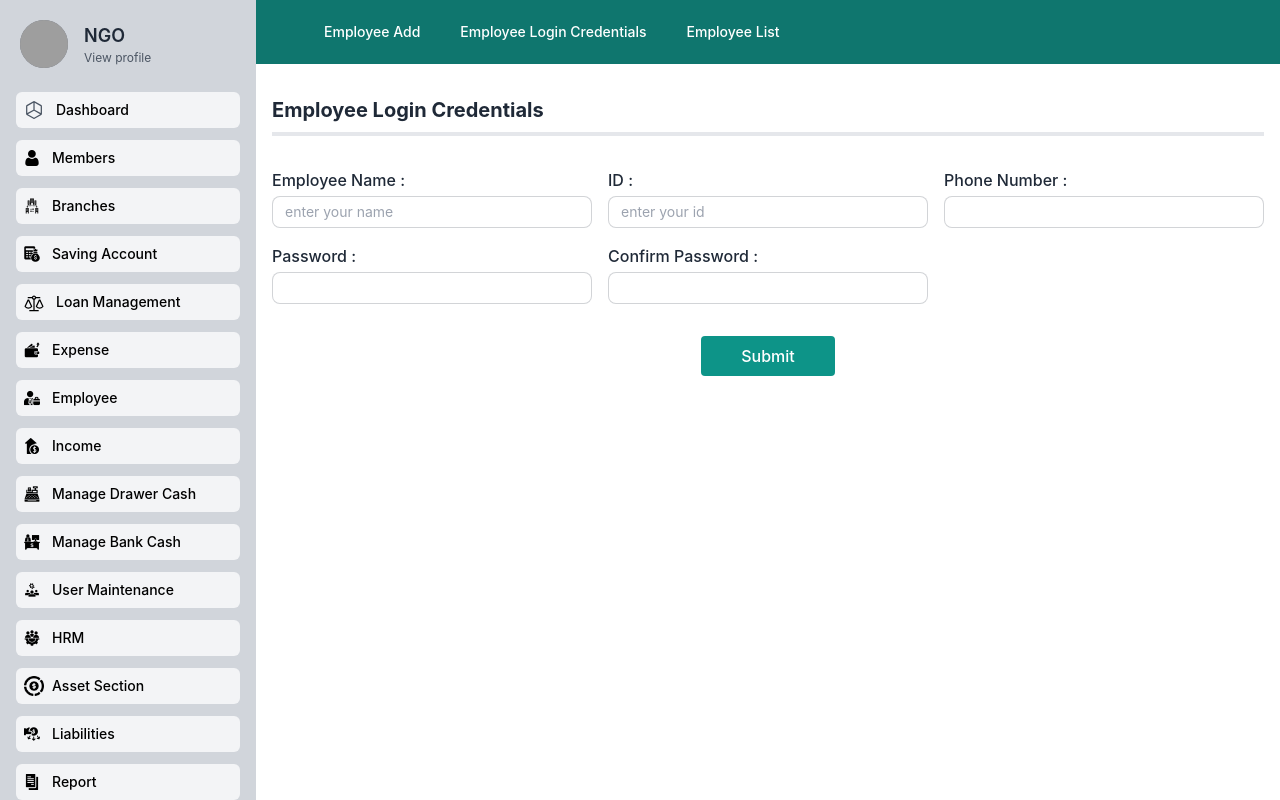
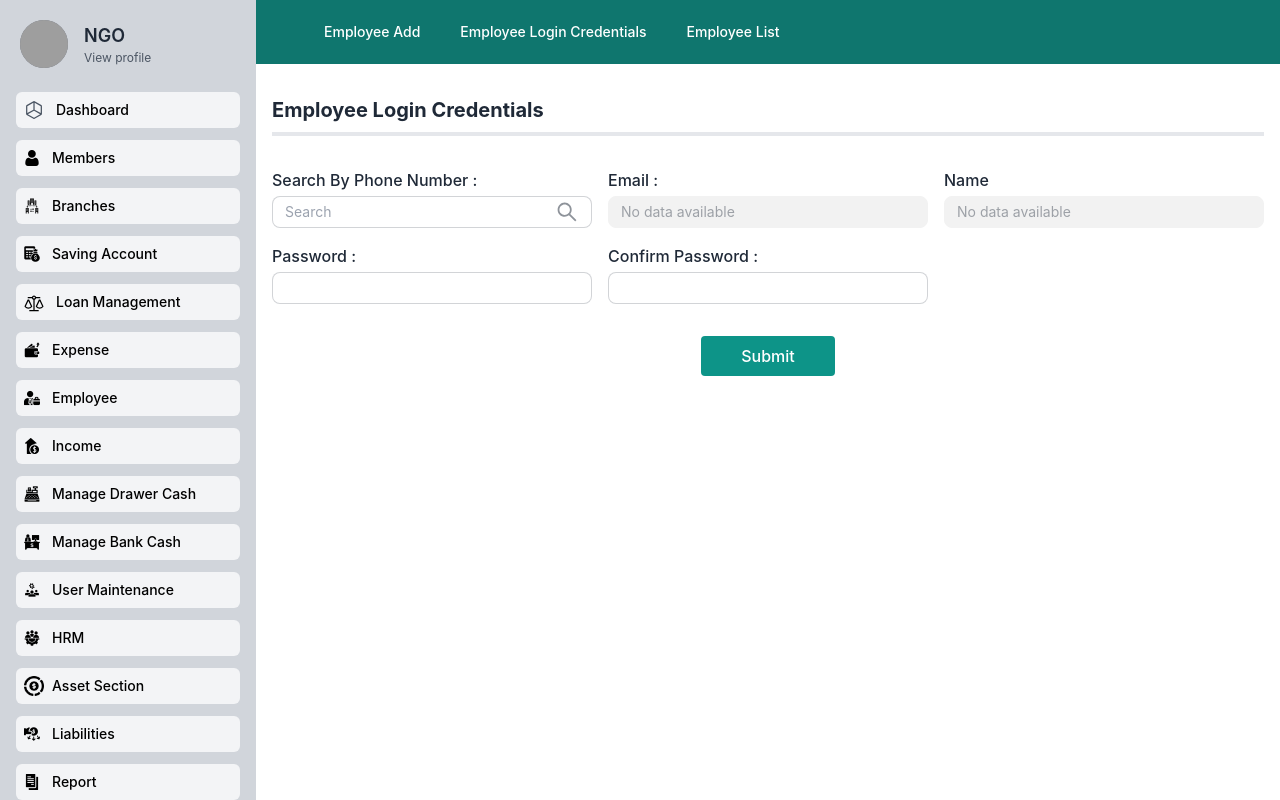
Before and after one commit to MDYeaminIslam/NGO_Project, a React (Vite) app: page /employee_login_credentials in a window 1280 px wide. Built offline with nearby package versions, Linux system fonts and the light colour scheme; grey boxes are pictures that could not be loaded.

Commit message:
employee credentials set

```diff
--- a/src/pages/Employee/EmployeeAdd.jsx
+++ b/src/pages/Employee/EmployeeAdd.jsx
@@ -5,12 +5,12 @@ import "react-datepicker/dist/react-datepicker.css";
 import useMutationHook from "../../../hooks/useMutationHook";
 import { createEmployee } from "../../../api/admin";
 import toast from "react-hot-toast";
+import BranchSamitySelector from "../../component/branchSamitySelector";
 
 const initialState = {
   name: "",
   fatherName: "",
   motherName: "",
-  //  spouseName: "",
   presentAddress: "",
   permanentAddress: "",
   educationalQualification: "HSC",
@@ -21,7 +21,8 @@ const initialState = {
   religion: "Islam",
   nidNumber: "",
   photo: "",
-  // status: "",
+  branchId: "",
+  samityId: "",
   previousOrganization: {
     name: "",
     address: "",
@@ -33,8 +34,6 @@ const initialState = {
   presentPosition: {
     designation: "Senior",
     dateOfJoining: "",
-    branchName: "",
-    samityName: "",
     salaryAmount: "",
     mobileBill: "",
     taDa: "",
@@ -492,7 +491,7 @@ const EmployeeAdd = () => {
                 />
               </div>
 
-              <div className="flex flex-col gap-1">
+              {/* <div className="flex flex-col gap-1">
                 <label className="font-medium" htmlFor="branch_name">
                   Branch Name :
                 </label>
@@ -518,7 +517,8 @@ const EmployeeAdd = () => {
                   type="text"
                   placeholder="Enter your samity name"
                 />
-              </div>
+              </div> */}
+              <BranchSamitySelector callBackFn={setFormData} />
 
               <div className="flex flex-col gap-1">
                 <label className="font-medium" htmlFor="salary_amount">
--- a/src/pages/Employee/EmployeeLoginCredentials.jsx
+++ b/src/pages/Employee/EmployeeLoginCredentials.jsx
@@ -1,7 +1,14 @@
 import EmployeeNav from "./EmployeeNav/EmployeeNav";
 import { useState } from "react";
-
-const initialState ={
+import { MoonLoader } from "react-spinners";
+import { IconSearch } from "../../../icons/icons";
+import toast from "react-hot-toast";
+import {
+  searchEmployeeByPhoneNumber,
+  setEmployeeCredentials,
+} from "../../../api/admin";
+import useMutationHook from "../../../hooks/useMutationHook";
+const initialState = {
   employeeName: "",
   id: "",
   phoneNumber: "",
@@ -9,10 +16,17 @@ const initialState ={
   confirmPassword: "",
 };
 
-
 const EmployeeLoginCredentials = () => {
-
-    const [getFormData, setFormData] = useState(initialState);
+  const [formData, setFormData] = useState(initialState);
+  const [searchedUser, setSearchedUser] = useState(null);
+  const [isPasswordMatched, setIsPasswordMatched] = useState(true);
+  const { mutate, isSuccess, isError, errorMessage, isPending } =
+    useMutationHook(setEmployeeCredentials, {
+      onSuccess: () => {
+        toast.success("Credentials set successfully!");
+      },
+    });
+  const [showLoadingIcon, setShowLoadingIcon] = useState(false);
   const handleChange = (event) => {
     const { name, value } = event.target;
     console.log(name, value);
@@ -20,10 +34,38 @@ const EmployeeLoginCredentials = () => {
       return { ...prev, [name]: value };
     });
   };
+  // * handleSearchUser
+  const handleSearchUser = async (event) => {
+    const { value } = event.target;
+    if (value.length >= 11) {
+      const userData = await searchEmployeeByPhoneNumber(value);
+      console.log(userData);
+      if (userData.length) {
+        setShowLoadingIcon(false);
+        setSearchedUser(userData[0]);
+      } else {
+        toast.error("No Data Found");
+        setShowLoadingIcon(false);
+      }
+    } else {
+      setShowLoadingIcon(true);
+    }
+  };
   const handleSubmit = (event) => {
     event.preventDefault();
-    console.log(getFormData);
-    setFormData();
+    if (!searchedUser) {
+      toast.error("No User Data Found");
+      return;
+    }
+    if (formData.password === formData.confirmPassword) {
+      const body = {
+        employeeId: searchedUser._id,
+        password: formData.password,
+      };
+      mutate(body);
+    } else {
+      setIsPasswordMatched(false);
+    }
   };
 
   return (
@@ -33,70 +75,96 @@ const EmployeeLoginCredentials = () => {
       </section>
 
       <section className="m-4">
-                <h1 className="text-xl font-bold text-start max-w-5xl mx-auto  pt-4 border-b-4 pb-2 ">Employee Login Credentials </h1>
-                <form className="my-8" >
+        <h1 className="text-xl font-bold text-start max-w-5xl mx-auto  pt-4 border-b-4 pb-2 ">
+          Employee Login Credentials{" "}
+        </h1>
+        <form className="my-8">
           <section className="grid grid-cols-3 max-w-5xl mx-auto gap-4">
-
             <div className="flex flex-col gap-1">
-                            <label className="font-medium" htmlFor="employee_name">Employee Name :</label>
-                            <input className="input input-bordered input-sm  hover:border-teal-500  "
-                            id="employee_name"
-                            name = "employeeName"
-                            onChange={handleChange}
-                            type="text" placeholder="enter your name" />
+              <label className="font-medium" htmlFor="acc_id">
+                Search By Phone Number :{" "}
+              </label>
+              <label className="input input-sm hover:border-teal-500 input-bordered flex items-center gap-2">
+                <input
+                  type="text"
+                  id="acc_id"
+                  className="grow  "
+                  placeholder="Search"
+                  onChange={handleSearchUser}
+                />
+                {!showLoadingIcon ? (
+                  <IconSearch className="w-6 h-6 opacity-50" />
+                ) : (
+                  <MoonLoader size={15} />
+                )}
+              </label>
             </div>
 
             <div className="flex flex-col gap-1 ">
-                            <label className="font-medium" htmlFor="id"> ID :</label>
-                            <input className="input input-bordered input-sm  hover:border-teal-500  "
+              <label className="font-medium" htmlFor="id">
+                {" "}
+                Email :
+              </label>
+              <input
+                className="input input-bordered input-sm  hover:border-teal-500  "
                 id="id"
-                            name = "id"
-                            onChange={handleChange}
-                            type="text" placeholder="enter your id" />
+                name="id"
+                value={searchedUser ? searchedUser.email : "No data available"}
+                type="text"
+                disabled
+              />
             </div>
 
             <div className="flex flex-col gap-1">
-                            <label className="font-medium" htmlFor="phone_number">Phone Number :</label>
-                            <input className="input input-bordered input-sm  hover:border-teal-500  "
-                            id="phone_number"
-                            name = "phoneNumber"
-                            onChange={handleChange}
-                            type="text" placeholder="" />
+              <label className="font-medium" htmlFor="phone_number">
+                Name
+              </label>
+              <input
+                className="input input-bordered input-sm  hover:border-teal-500  "
+                value={searchedUser ? searchedUser.name : "No data available"}
+                disabled
+              />
             </div>
 
             <div className="flex flex-col gap-1">
-                            <label className="font-medium" htmlFor="password">Password :</label>
-                            <input className="input input-bordered input-sm  hover:border-teal-500  "
+              <label className="font-medium" htmlFor="password">
+                Password :
+              </label>
+              <input
+                className="input input-bordered input-sm  hover:border-teal-500  "
                 id="password"
-                            name = "password"
+                name="password"
                 onChange={handleChange}
-                            type="password" placeholder="" />
+                type="password"
+                placeholder=""
+              />
             </div>
 
             <div className="flex flex-col gap-1">
-                            <label className="font-medium" htmlFor="confirm_password">Confirm Password :</label>
-                            <input className="input input-bordered input-sm  hover:border-teal-500  "
+              <label className="font-medium" htmlFor="confirm_password">
+                Confirm Password :
+              </label>
+              <input
+                className="input input-bordered input-sm  hover:border-teal-500  "
                 id="confirm_password"
-                            name = "confirmPassword"
+                name="confirmPassword"
                 onChange={handleChange}
-                            type="password" placeholder="" />
+                type="password"
+                placeholder=""
+              />
             </div>
-
-
-
           </section>
-
         </form>
-
+        {isPasswordMatched ? null : "Password does not match"}
+        {isError ? errorMessage : null}
         <div className="w-fit mx-auto  m-8">
-                    <button className="bg-teal-600 hover:bg-teal-700 px-10 py-2 rounded font-medium     text-white"
+          <button
+            className="bg-teal-600 hover:bg-teal-700 px-10 py-2 rounded font-medium     text-white"
             onClick={handleSubmit}
-                    type="submit" >
+          >
             Submit
           </button>
-
         </div>
-
       </section>
     </div>
   );
--- a/src/pages/Loan Management/Loan_transaction_posting.jsx
+++ b/src/pages/Loan Management/Loan_transaction_posting.jsx
@@ -24,7 +24,6 @@ const Loan_transaction_posting = () => {
     });
   const handleChange = (e) => {
     const { name, value } = e.target;
-    console.log(name, value);
     setFormData((prev) => ({ ...prev, [name]: value }));
   };
   // * handleSearchUser
```
Also changed, not shown: api/admin.js (+27 -13 lines). Lines whose indentation alone changed are shown as unchanged.
